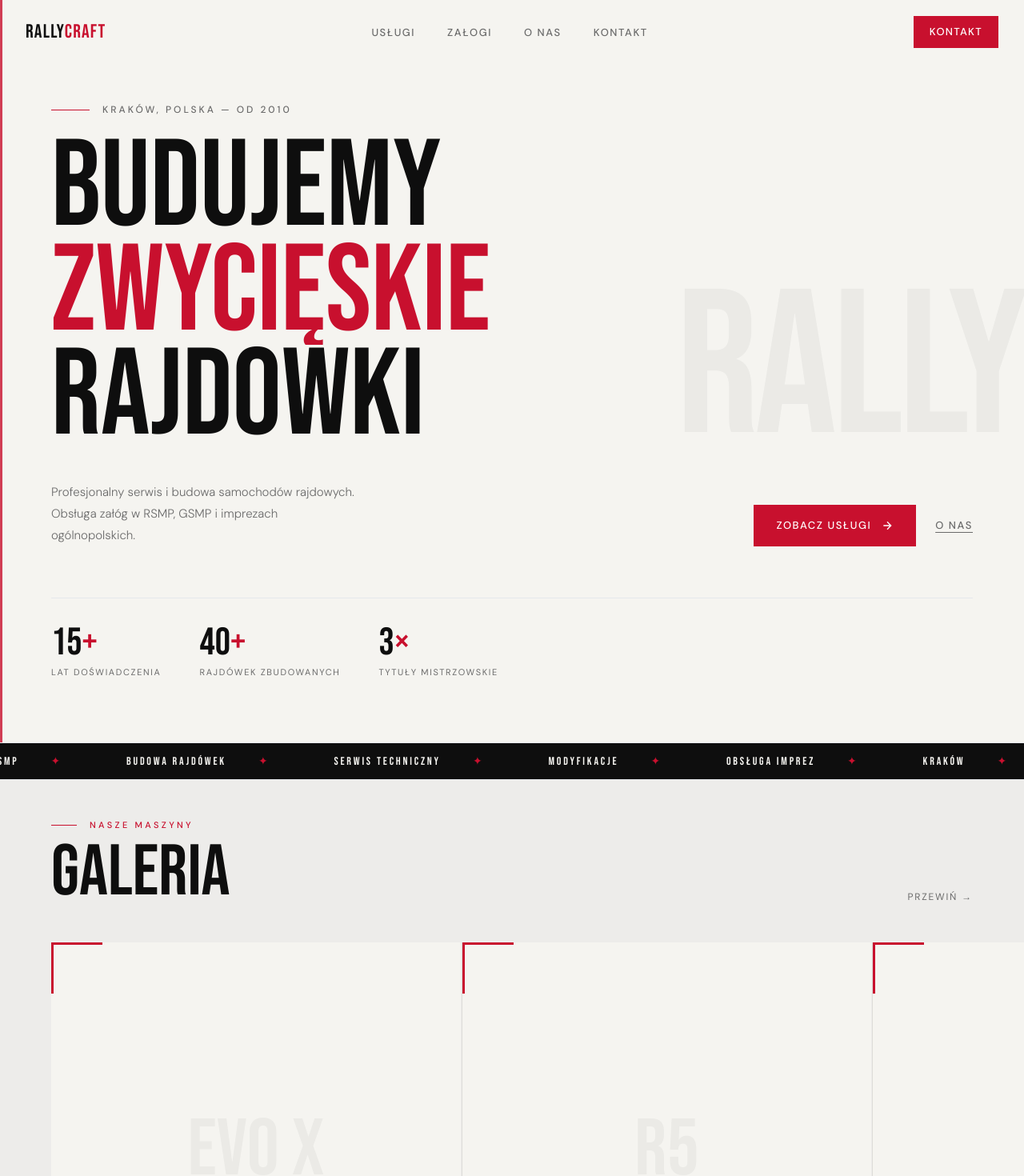
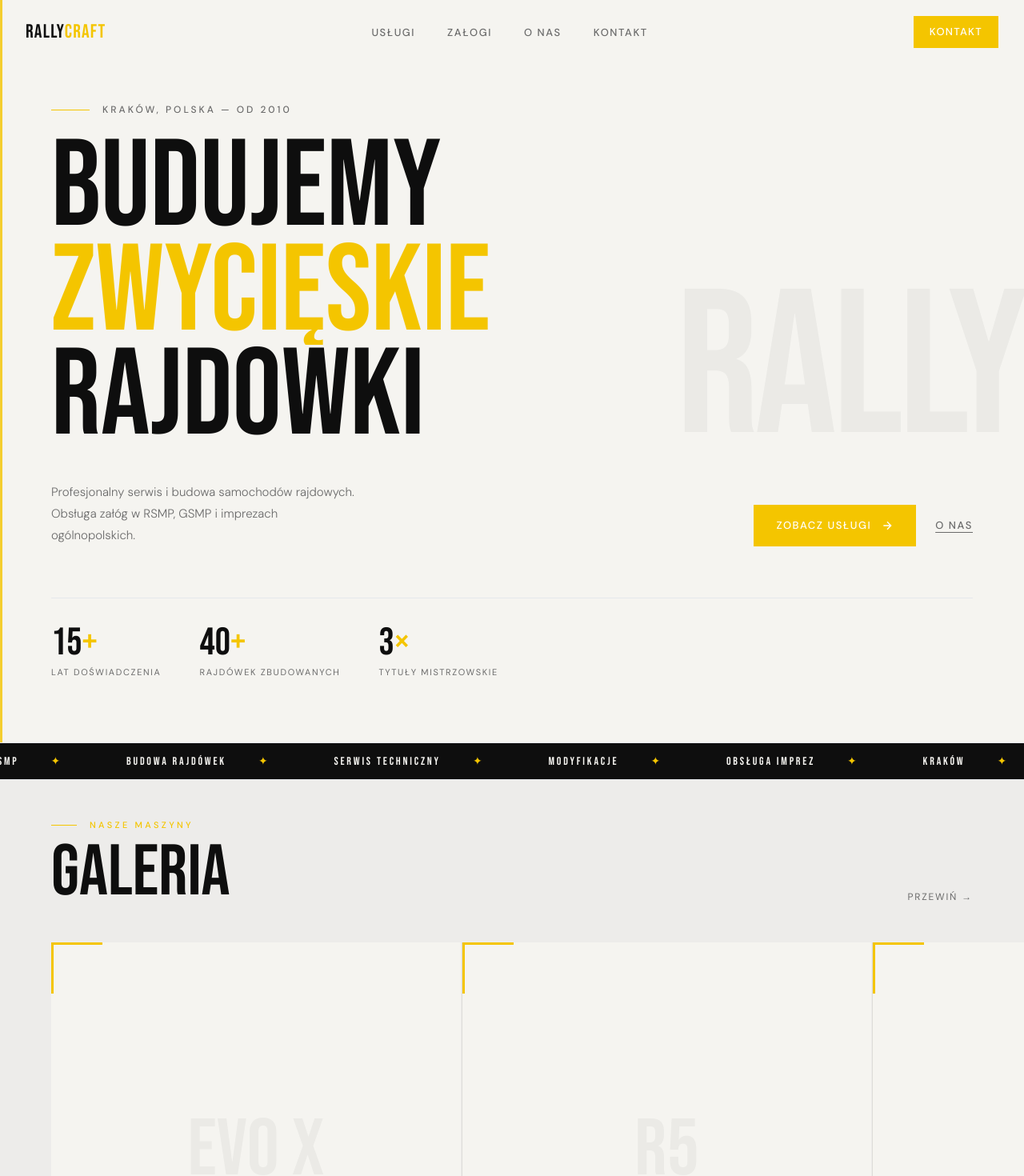
Before and after one commit to adminfavmotors/rally, a Next.js app: page / in a window 1280 px wide. Shown: the top 1470 px of the page at 80% size. Built offline with nearby package versions, Linux system fonts and the light colour scheme.

Commit message:
Switch editorial accent to WRC yellow

```diff
--- a/app/globals.css
+++ b/app/globals.css
@@ -7,8 +7,8 @@
   --bg-alt: #EDECEA;
   --ink: #0E0E0E;
   --ink-muted: #6B6B6B;
-  --red: #C8102E;
-  --red-dark: #9E0C24;
+  --yellow: #F4C500;
+  --yellow-dark: #D4A800;
   --white: #FFFFFF;
   --border: rgba(14,14,14,0.1);
 }
@@ -25,8 +25,8 @@ body {
   -webkit-font-smoothing: antialiased;
 }
 
-::selection { background: var(--red); color: #fff; }
+::selection { background: var(--yellow); color: #fff; }
 
 *::-webkit-scrollbar { width: 6px; }
 *::-webkit-scrollbar-track { background: var(--bg-alt); }
-*::-webkit-scrollbar-thumb { background: var(--red); }
+*::-webkit-scrollbar-thumb { background: var(--yellow); }
--- a/components/About.tsx
+++ b/components/About.tsx
@@ -91,7 +91,7 @@ export default function About() {
                 <span className="stat-num" data-target={s.target}>
                   0
                 </span>
-                <span className="text-red">{s.suffix}</span>
+                <span className="text-yellow">{s.suffix}</span>
               </div>
               <p className="mt-2 font-body text-[12px] uppercase tracking-[0.15em] text-ink-muted">
                 {s.label}
@@ -101,8 +101,8 @@ export default function About() {
         </div>
 
         <div>
-          <p className="mb-4 flex items-center gap-4 font-body text-[11px] font-medium uppercase tracking-[0.3em] text-red">
-            <span className="h-px w-8 bg-red" />
+          <p className="mb-4 flex items-center gap-4 font-body text-[11px] font-medium uppercase tracking-[0.3em] text-yellow">
+            <span className="h-px w-8 bg-yellow" />
             Kim jesteśmy
           </p>
           <div ref={headingRef} className="mb-8">
@@ -128,7 +128,7 @@ export default function About() {
               rzemiosło z doświadczeniem zdobytym na oesach.
             </p>
           </div>
-          <div className="mt-10 border-l-[3px] border-red pl-6">
+          <div className="mt-10 border-l-[3px] border-yellow pl-6">
             <p className="font-display text-[22px] leading-[1.3] text-ink">
               KAŻDY BOLID TO HISTORIA.
               <br />
--- a/components/Footer.tsx
+++ b/components/Footer.tsx
@@ -6,7 +6,7 @@ export default function Footer() {
     <footer className="border-t border-border bg-ink px-8 py-10 md:px-16">
       <div className="mx-auto flex max-w-[1400px] flex-col gap-6 md:flex-row md:items-center md:justify-between">
         <div className="font-display text-[22px] tracking-wider text-bg">
-          RALLY<span className="text-red">CRAFT</span>
+          RALLY<span className="text-yellow">CRAFT</span>
         </div>
         <p className="font-body text-[12px] text-bg opacity-40">
           © 2025 Rally Craft. Wszelkie prawa zastrzeżone.
--- a/components/Hero.tsx
+++ b/components/Hero.tsx
@@ -86,14 +86,14 @@ export default function Hero() {
         RALLY
       </div>
 
-      <div className="absolute left-0 top-0 h-full w-[3px] bg-red opacity-80" />
+      <div className="absolute left-0 top-0 h-full w-[3px] bg-yellow opacity-80" />
 
       <div className="relative z-10 max-w-[1400px]">
         <div
           ref={eyebrowRef}
           className="mb-6 flex items-center gap-4"
         >
-          <div className="h-px w-12 bg-red" />
+          <div className="h-px w-12 bg-yellow" />
           <span className="font-body text-[12px] font-medium uppercase tracking-[0.25em] text-ink-muted">
             Kraków, Polska — Od 2010
           </span>
@@ -111,7 +111,7 @@ export default function Hero() {
         <div style={{ overflow: "hidden" }}>
           <div
             ref={line2Ref}
-            className="font-display leading-[0.85] text-red"
+            className="font-display leading-[0.85] text-yellow"
             style={{ fontSize: "clamp(80px, 12vw, 180px)" }}
           >
             ZWYCIĘSKIE
@@ -137,7 +137,7 @@ export default function Hero() {
           <div ref={ctaRef} className="flex items-center gap-6">
             <Link
               href="#uslugi"
-              className="inline-flex items-center gap-3 bg-red px-7 py-4 font-body text-[13px] font-medium uppercase tracking-[0.12em] text-white transition-colors hover:bg-red-dark"
+              className="inline-flex items-center gap-3 bg-yellow px-7 py-4 font-body text-[13px] font-medium uppercase tracking-[0.12em] text-white transition-colors hover:bg-yellow-dark"
             >
               Zobacz usługi
               <svg width="16" height="16" viewBox="0 0 24 24" fill="none" stroke="currentColor" strokeWidth="2">
@@ -146,7 +146,7 @@ export default function Hero() {
             </Link>
             <Link
               href="#about"
-              className="font-body text-[13px] font-medium uppercase tracking-[0.12em] text-ink-muted underline underline-offset-4 transition-colors hover:text-red"
+              className="font-body text-[13px] font-medium uppercase tracking-[0.12em] text-ink-muted underline underline-offset-4 transition-colors hover:text-yellow"
             >
               O nas
             </Link>
@@ -164,7 +164,7 @@ export default function Hero() {
           ].map((s) => (
             <div key={s.label}>
               <div className="font-display text-[48px] leading-none text-ink">
-                {s.value}<span className="text-red">{s.suffix}</span>
+                {s.value}<span className="text-yellow">{s.suffix}</span>
               </div>
               <div className="mt-1 font-body text-[11px] uppercase tracking-[0.15em] text-ink-muted">
                 {s.label}
--- a/components/HorizontalGallery.tsx
+++ b/components/HorizontalGallery.tsx
@@ -54,8 +54,8 @@ export default function HorizontalGallery() {
     <div ref={sectionRef} className="bg-bg-alt">
       <div className="flex items-end justify-between px-8 py-12 md:px-16">
         <div>
-          <p className="mb-3 flex items-center gap-4 font-body text-[11px] font-medium uppercase tracking-[0.3em] text-red">
-            <span className="h-px w-8 bg-red" />
+          <p className="mb-3 flex items-center gap-4 font-body text-[11px] font-medium uppercase tracking-[0.3em] text-yellow">
+            <span className="h-px w-8 bg-yellow" />
             Nasze Maszyny
           </p>
           <h2 className="font-display text-[clamp(48px,7vw,100px)] leading-[0.88] text-ink">
@@ -85,11 +85,11 @@ export default function HorizontalGallery() {
               {car.code}
             </div>
 
-            <div className="absolute left-0 top-0 h-[3px] w-16 bg-red transition-all duration-500 group-hover:w-full" />
-            <div className="absolute left-0 top-0 h-16 w-[3px] bg-red" />
+            <div className="absolute left-0 top-0 h-[3px] w-16 bg-yellow transition-all duration-500 group-hover:w-full" />
+            <div className="absolute left-0 top-0 h-16 w-[3px] bg-yellow" />
 
             <div className="relative z-10">
-              <p className="mb-2 font-body text-[11px] font-medium uppercase tracking-[0.2em] text-red">
+              <p className="mb-2 font-body text-[11px] font-medium uppercase tracking-[0.2em] text-yellow">
                 {car.tag}
               </p>
               <h3 className="font-display text-[clamp(22px,2.5vw,32px)] leading-tight text-ink">
--- a/components/Marquee.tsx
+++ b/components/Marquee.tsx
@@ -17,7 +17,7 @@ export default function Marquee() {
             className="mx-10 font-display text-[14px] tracking-[0.2em] text-bg"
           >
             {item}
-            <span className="ml-10 text-red">✦</span>
+            <span className="ml-10 text-yellow">✦</span>
           </span>
         ))}
       </motion.div>
--- a/components/Navbar.tsx
+++ b/components/Navbar.tsx
@@ -22,20 +22,20 @@ export default function Navbar() {
     <nav
       className="fixed top-0 left-0 right-0 z-50 flex items-center justify-between px-8 py-5 transition-all duration-500"
       style={{
-        background: scrolled ? "rgba(245,244,240,0.95)" : "transparent",
+        background: scrolled ? "rgba(245,244,240,0.97)" : "transparent",
         backdropFilter: scrolled ? "blur(12px)" : "none",
         borderBottom: scrolled ? "1px solid rgba(14,14,14,0.08)" : "none",
       }}
     >
       <Link href="/" className="font-display text-2xl tracking-wider text-ink">
-        RALLY<span className="text-red">CRAFT</span>
+        RALLY<span className="text-yellow">CRAFT</span>
       </Link>
       <ul className="hidden md:flex items-center gap-10">
         {links.map((l) => (
           <li key={l.href}>
             <Link
               href={l.href}
-              className="font-body text-[13px] font-medium uppercase tracking-[0.12em] text-ink-muted transition-colors hover:text-red"
+              className="font-body text-[13px] font-medium uppercase tracking-[0.12em] text-ink-muted transition-colors hover:text-yellow"
             >
               {l.label}
             </Link>
@@ -44,7 +44,7 @@ export default function Navbar() {
       </ul>
       <Link
         href="#kontakt"
-        className="hidden md:inline-flex items-center gap-2 bg-red px-5 py-2.5 font-body text-[13px] font-medium uppercase tracking-[0.1em] text-white transition-colors hover:bg-red-dark"
+        className="hidden md:inline-flex items-center gap-2 bg-yellow px-5 py-2.5 font-body text-[13px] font-medium uppercase tracking-[0.1em] text-white transition-colors hover:bg-yellow-dark"
       >
         Kontakt
       </Link>
--- a/components/Zalogi.tsx
+++ b/components/Zalogi.tsx
@@ -47,8 +47,8 @@ export default function Zalogi() {
     >
       <div className="mx-auto max-w-[1400px]">
         <div className="mb-16">
-          <p className="mb-4 flex items-center gap-4 font-body text-[11px] font-medium uppercase tracking-[0.3em] text-red">
-            <span className="h-px w-8 bg-red" />
+          <p className="mb-4 flex items-center gap-4 font-body text-[11px] font-medium uppercase tracking-[0.3em] text-yellow">
+            <span className="h-px w-8 bg-yellow" />
             Nasi kierowcy
           </p>
           <h2 className="font-display text-[clamp(56px,8vw,120px)] leading-[0.88] text-ink">
@@ -68,7 +68,7 @@ export default function Zalogi() {
               >
                 {t.num}
               </div>
-              <p className="mb-2 font-body text-[11px] font-medium uppercase tracking-[0.2em] text-red">
+              <p className="mb-2 font-body text-[11px] font-medium uppercase tracking-[0.2em] text-yellow">
                 {t.champ}
               </p>
               <h3 className="mb-1 font-display text-[clamp(20px,2vw,26px)] leading-tight text-ink">
@@ -77,7 +77,7 @@ export default function Zalogi() {
               <p className="font-body text-[13px] font-light text-ink-muted">
                 {t.car}
               </p>
-              <div className="absolute bottom-0 left-0 h-[2px] w-0 bg-red transition-all duration-500 group-hover:w-full" />
+              <div className="absolute bottom-0 left-0 h-[2px] w-0 bg-yellow transition-all duration-500 group-hover:w-full" />
             </div>
           ))}
         </div>
--- a/tailwind.config.ts
+++ b/tailwind.config.ts
@@ -12,8 +12,8 @@ const config: Config = {
         "bg-alt": "#EDECEA",
         ink: "#0E0E0E",
         "ink-muted": "#6B6B6B",
-        red: "#C8102E",
-        "red-dark": "#9E0C24",
+        yellow: "#F4C500",
+        "yellow-dark": "#D4A800",
       },
       fontFamily: {
         display: ["Bebas Neue", "sans-serif"],
```
Also changed, not shown: components/Contact.tsx (+4 -4 lines), components/Services.tsx (+5 -5 lines).
